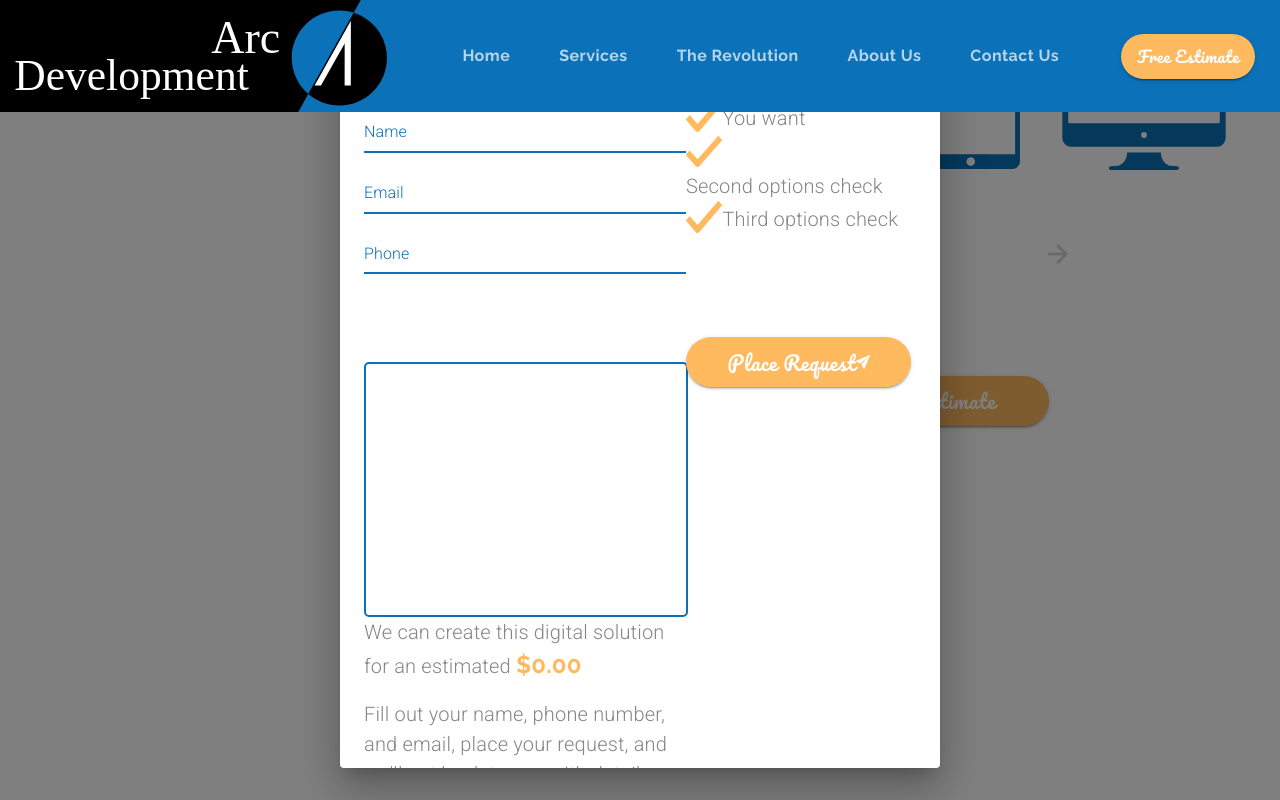
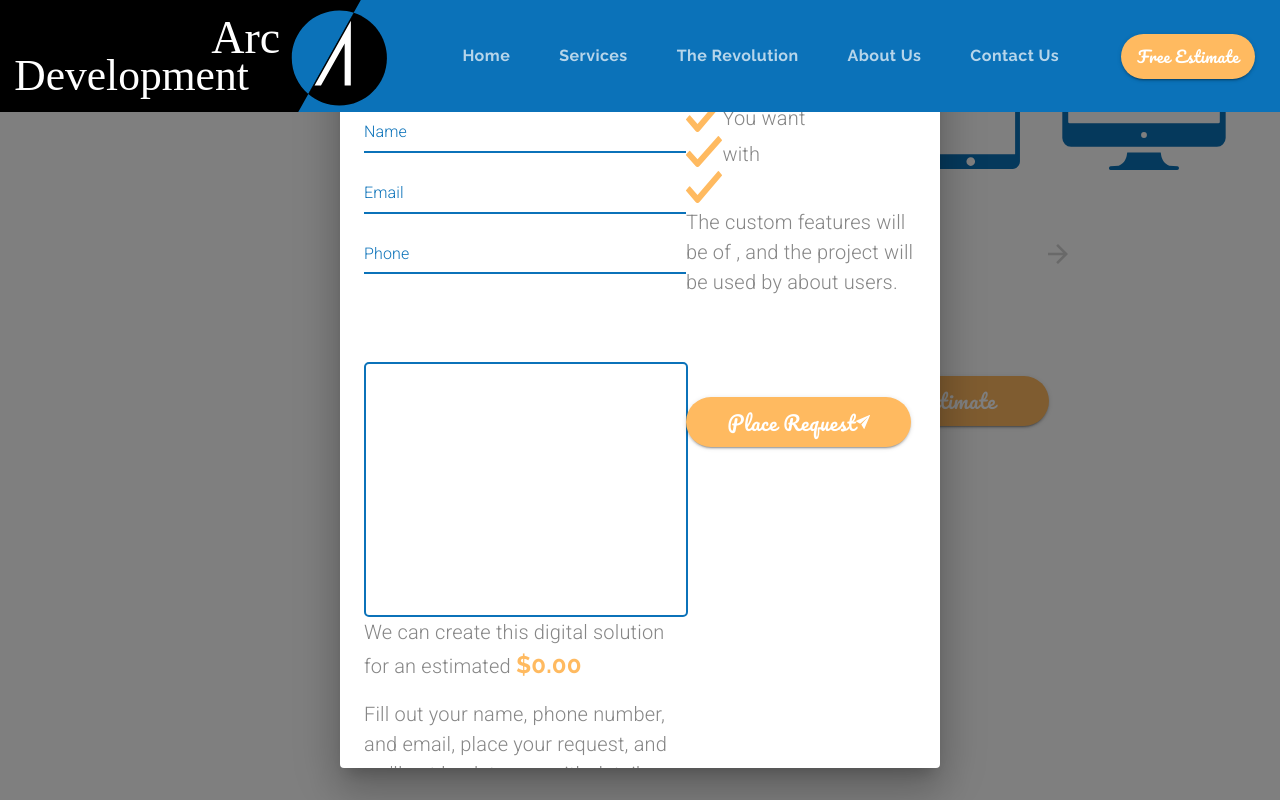
Before and after one commit to aizharjohn/arcdevelopment, a React (Create React App) app: page /estimate in a window 1280 px wide. Both pictures are taken after a click on the button "Get Estimate". Shown: the part 423-1223 px from the top of the page. Built offline with nearby package versions, Linux system fonts and the light colour scheme.

Commit message:
Continued working on estimate page. Added features to be seen by user

```diff
--- a/src/components/Estimate.js
+++ b/src/components/Estimate.js
@@ -495,33 +495,85 @@
           question.options.filter((option) => option.selected)
         )[0][0].cost;
 
+      setUsers(userCost.title);
+
       cost -= userCost;
       cost *= userCost;
-
-      console.log(cost);
     }
 
     setTotal(cost);
   };
 
+  const getPlatforms = () => {
+    let newPlatforms = [];
+
+    if (questions.length > 2) {
+      questions
+        .filter(
+          (question) =>
+            question.title === 'Which platforms do you need supported?'
+        )
+        .map((question) =>
+          question.options.filter((option) => option.selected)
+        )[0]
+        .map((option) => newPlatforms.push(option.title));
+
+      setPlatforms(newPlatforms);
+    }
+  };
+
+  const getFeatures = () => {
+    let newFeatures = [];
+
+    if (questions.length > 2) {
+      questions
+        .filter(
+          (question) =>
+            question.title === 'Which features do you expect to use?'
+        )
+        .map((question) => question.options.filter((option) => option.selected))
+        .map((option) =>
+          option.map((newFeature) => newFeatures.push(newFeature.title))
+        );
+
+      setFeatures(newFeatures);
+    }
+  };
+
+  const getCustomFeatures = () => {
+    if (questions.length > 2) {
+      const newCustomFeatures = questions
+        .filter(
+          (question) =>
+            question.title ===
+            'What type of custom features do you expect to need?'
+        )
+        .map((question) =>
+          question.options.filter((option) => option.selected)
+        )[0][0].title;
+
+      setCustomFeatures(newCustomFeatures);
+    }
+  };
+
   return (
-    <Grid container direction='row'>
-      <Grid item container direction='column' lg>
+    <Grid container direction="row">
+      <Grid item container direction="column" lg>
         <Grid item style={{ marginTop: '2em', marginLeft: '5em' }}>
-          <Typography variant='h2'>Estimate</Typography>
+          <Typography variant="h2">Estimate</Typography>
         </Grid>
         <Grid
           item
           style={{ marginRight: '10em', maxWidth: '50em', marginTop: '7.5em' }}
         >
-          <Lottie options={defaultOptions} height='100%' width='100%' />
+          <Lottie options={defaultOptions} height="100%" width="100%" />
         </Grid>
       </Grid>
       <Grid
         item
         container
-        direction='column'
-        alignItems='center'
+        direction="column"
+        alignItems="center"
         lg
         style={{ marginRight: '2em', marginBottom: '25em' }}
       >
@@ -531,8 +583,8 @@
             <Fragment key={index}>
               <Grid item>
                 <Typography
-                  variant='h2'
-                  align='center'
+                  variant="h2"
+                  align="center"
                   style={{
                     fontWeight: 500,
                     fontSize: '2.25rem',
@@ -543,8 +595,8 @@
                   {question.title}
                 </Typography>
                 <Typography
-                  variant='body1'
-                  align='center'
+                  variant="body1"
+                  align="center"
                   style={{ marginBottom: '2.5em' }}
                   gutterBottom
                 >
@@ -556,7 +608,7 @@
                   <Grid
                     item
                     container
-                    direction='column'
+                    direction="column"
                     md
                     component={Button}
                     onClick={() => handleSelect(option.id)}
@@ -572,13 +624,13 @@
                   >
                     <Grid item style={{ maxWidth: '14em' }}>
                       <Typography
-                        variant='h6'
-                        align='center'
+                        variant="h6"
+                        align="center"
                         style={{ marginBottom: '1em' }}
                       >
                         {option.title}
                       </Typography>
-                      <Typography variant='caption' align='center'>
+                      <Typography variant="caption" align="center">
                         {option.subtitle}
                       </Typography>
                     </Grid>
@@ -598,7 +650,7 @@
         <Grid
           item
           container
-          justify='space-between'
+          justify="space-between"
           style={{ width: '18em', marginTop: '3em' }}
         >
           <Grid item>
@@ -610,7 +662,7 @@
                 src={
                   navigationPreviousDisabled() ? backArrowDisabled : backArrow
                 }
-                alt='previous question'
+                alt="previous question"
               />
             </IconButton>
           </Grid>
@@ -623,18 +675,21 @@
                 src={
                   navigationNextDisabled() ? forwardArrowDisabled : forwardArrow
                 }
-                alt='next question'
+                alt="next question"
               />
             </IconButton>
           </Grid>
         </Grid>
         <Grid item>
           <Button
-            variant='contained'
+            variant="contained"
             className={classes.estimateButton}
             onClick={() => {
               setDialogOpen(true);
               getTotal();
+              getPlatforms();
+              getFeatures();
+              getCustomFeatures();
             }}
           >
             Get Estimate
@@ -642,20 +697,20 @@
         </Grid>
       </Grid>
       <Dialog open={dialogOpen} onClose={() => setDialogOpen(false)}>
-        <Grid container justify='center'>
+        <Grid container justify="center">
           <Grid item>
-            <Typography variant='h2' align='center'>
+            <Typography variant="h2" align="center">
               Estimate
             </Typography>
           </Grid>
         </Grid>
         <DialogContent>
           <Grid container>
-            <Grid item container direction='column' md={7}>
+            <Grid item container direction="column" md={7}>
               <Grid item style={{ marginBottom: '0.5em' }}>
                 <TextField
-                  label='Name'
-                  id='name'
+                  label="Name"
+                  id="name"
                   fullWidth
                   value={name}
                   onChange={(event) => setName(event.target.value)}
@@ -663,10 +718,10 @@
               </Grid>
               <Grid item style={{ marginBottom: '0.5em' }}>
                 <TextField
-                  label='Email'
+                  label="Email"
                   error={emailHelper.length !== 0}
                   helperText={emailHelper}
-                  id='email'
+                  id="email"
                   fullWidth
                   value={email}
                   onChange={onChange}
@@ -674,10 +729,10 @@
               </Grid>
               <Grid item style={{ marginBottom: '0.5em' }}>
                 <TextField
-                  label='Phone'
+                  label="Phone"
                   error={phoneHelper.length !== 0}
                   helperText={phoneHelper}
-                  id='phone'
+                  id="phone"
                   fullWidth
                   value={phone}
                   onChange={onChange}
@@ -688,7 +743,7 @@
                   InputProps={{ disableUnderline: true }}
                   value={message}
                   className={classes.message}
-                  id='message'
+                  id="message"
                   fullWidth
                   multiline
                   rows={10}
@@ -696,60 +751,117 @@
                 />
               </Grid>
               <Grid item>
-                <Typography variant='body1' paragraph>
+                <Typography variant="body1" paragraph>
                   We can create this digital solution for an estimated{' '}
                   <span className={classes.specialText}>
                     ${total.toFixed(2)}
                   </span>
                 </Typography>
-                <Typography variant='body1' paragraph>
+                <Typography variant="body1" paragraph>
                   Fill out your name, phone number, and email, place your
                   request, and we'll get back to you with details moving forward
                   and a final price.
                 </Typography>
               </Grid>
             </Grid>
-            <Grid item container direction='column' md={5}>
+            <Grid item container direction="column" md={5}>
               <Grid item>
-                <Grid container direction='column'>
-                  <Grid item container alignItems='center'>
+                <Grid container direction="column">
+                  <Grid item container alignItems="center">
                     <Grid item>
-                      <img src={check} alt='checkmark' />
+                      <img src={check} alt="checkmark" />
                     </Grid>
                     <Grid item>
-                      <Typography variant='body1'>
+                      <Typography variant="body1">
                         You want {service}
+                        {platforms.length > 0
+                          ? ` for ${
+                              //if only web application is selected...
+                              platforms.indexOf('Web Application') > -1 &&
+                              platforms.length === 1
+                                ? //then finish sentence here
+                                  'a Web Application.'
+                                : //otherwise, if web application and another platform is selected...
+                                platforms.indexOf('Web Application') > -1 &&
+                                  platforms.length === 2
+                                ? //then finish the sentence here
+                                  `a Web Application and an ${platforms[1]}.`
+                                : //otherwise, if only one platform is selected which isn't web application...
+                                platforms.length === 1
+                                ? //then finish the sentence here
+                                  `an ${platforms[0]}`
+                                : //otherwise, if other two options are selected...
+                                platforms.length === 2
+                                ? //then finish the sentence here
+                                  'an iOS Application and an Android Application.'
+                                : //otherwise if all three are selected...
+                                platforms.length === 3
+                                ? //then finish the sentence here
+                                  'a Web Application, an iOS Application, and an Android Application.'
+                                : null
+                            }`
+                          : null}
                       </Typography>
                     </Grid>
                   </Grid>
-                  <Grid item container alignItems='center'>
+                  <Grid item container alignItems="center">
                     <Grid item>
-                      <img src={check} alt='checkmark' />
+                      <img src={check} alt="checkmark" />
                     </Grid>
                     <Grid item>
-                      <Typography variant='body1'>
-                        Second options check
+                      <Typography variant="body1">
+                        {'with '}
+                        {/* if we have features... */}
+                        {features.length > 0
+                          ? //...and there's only 1...
+                            features.length === 1
+                            ? //then end the sentence here
+                              `${features[0]}.`
+                            : //otherwise, if there are two features...
+                            features.length === 2
+                            ? //...then end the sentence here
+                              `${features[0]} and ${features[1]}.`
+                            : //otherwise, if there are three or more features...
+                              features
+                                //filter out the very last feature...
+                                .filter(
+                                  (feature, index) =>
+                                    index !== features.length - 1
+                                )
+                                //and for those features return their name...
+                                .map((feature, index) => (
+                                  <span key={index}>{`${feature}, `}</span>
+                                ))
+                          : null}
+                        {features.length > 0 &&
+                        features.length !== 1 &&
+                        features.length !== 2
+                          ? //...and then finally add the last feature with 'and' in front of it
+                            ` and ${features[features.length - 1]}.`
+                          : null}
                       </Typography>
                     </Grid>
                   </Grid>
-                  <Grid item container alignItems='center'>
+                  <Grid item container alignItems="center">
                     <Grid item>
-                      <img src={check} alt='checkmark' />
+                      <img src={check} alt="checkmark" />
                     </Grid>
                     <Grid item>
-                      <Typography variant='body1'>
-                        Third options check
+                      <Typography variant="body1">
+                        The custom features will be of{' '}
+                        {customFeatures.toLowerCase()}
+                        {`, and the project will be used by about ${users} users.`}
                       </Typography>
                     </Grid>
                   </Grid>
                 </Grid>
               </Grid>
               <Grid item>
-                <Button variant='contained' className={classes.estimateButton}>
+                <Button variant="contained" className={classes.estimateButton}>
                   Place Request
                   <img
                     src={send}
-                    alt='paper airplane'
+                    alt="paper airplane"
                     style={{ marginLeft: '0.5 em' }}
                   />
                 </Button>
```
